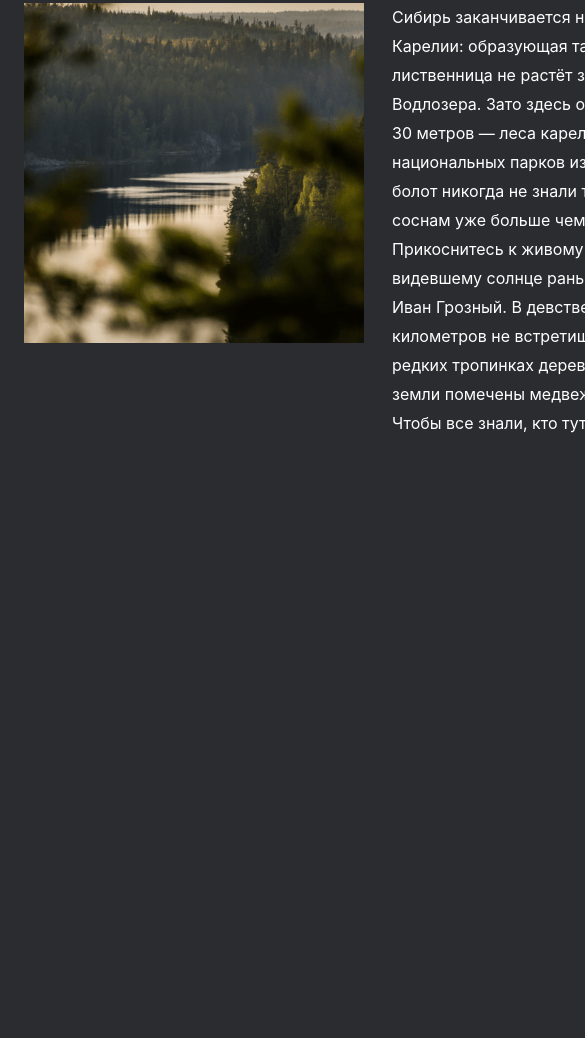
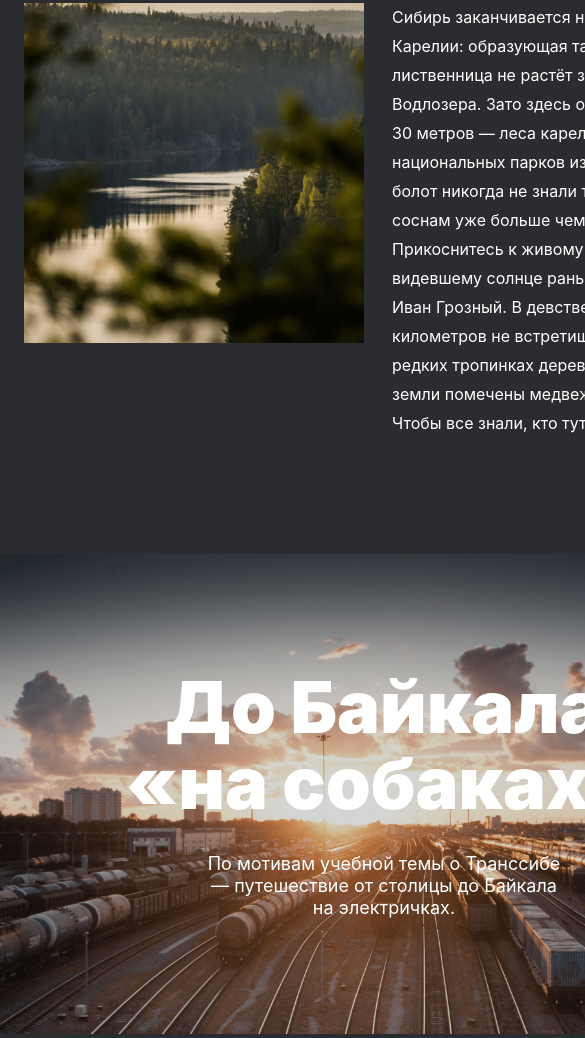
Before and after one commit to Bushkovskii/russian-travel, a plain HTML site: page index.html in a window 390 px wide. Shown: the part 4684-5722 px from the top of the page, 585 px wide, since content can reach past the window. Before the commit the page ends 5238 px from the top, so only its background shows below. Drawn offline with Linux system fonts and the light colour scheme.

Commit message:
Блок cover завершен

```diff
--- /dev/null
+++ b/blocks/cover/__background/cover__background.css
@@ -0,0 +1,23 @@
+.cover__background {
+  width: 1184px;
+  background-color: #2A2C2F;
+  opacity: 0.8;
+}
+
+@media screen and (max-width: 1024px) {
+  .cover__background {
+    max-width: 1024px;
+  }
+}
+
+@media screen and (max-width: 768px) {
+  .cover__background {
+    max-width: 768px;
+  }
+}
+
+@media screen and (max-width: 320px) {
+  .cover__background {
+    max-width: 320px;
+  }
+}
--- /dev/null
+++ b/blocks/cover/__subtitle/cover__subtitle.css
@@ -0,0 +1,18 @@
+.cover__subtitle {
+  font-family: 'Inter';
+  font-size: 18px;
+  line-height: 22px;
+  text-align: center;
+  color: #ffffff;
+  width: 360px;
+  margin: 32px auto 0 auto;
+}
+
+@media screen and (max-width: 320px) {
+  .cover__subtitle {
+    margin-top: 16px;
+    width: 288px;
+    font-size: 14px;
+    line-height: 16px;
+  }
+}
--- /dev/null
+++ b/blocks/cover/__text/cover__text.css
@@ -0,0 +1,28 @@
+.text {
+  width: 560px;
+  position: absolute;
+  top: 245px;
+  left: 312px;
+}
+
+@media screen and (max-width: 1024px) {
+  .text{
+    top: 195px;
+    left: 232px;
+  }
+}
+
+@media screen and (max-width: 768px) {
+  .text {
+    top: 115px;
+    left: 104px;
+  }
+}
+
+@media screen and (max-width: 320px) {
+  .text {
+    width: 288px;
+    top: 33px;
+    left: 16px;
+  }
+}
--- /dev/null
+++ b/blocks/cover/__title/cover__title.css
@@ -0,0 +1,16 @@
+.cover__title {
+  font-family: 'Inter';
+  font-weight: 900;
+  font-size: 72px;
+  line-height: 76px;
+  text-align: center;
+  color: #ffffff;
+  margin: 0 auto;
+}
+
+@media screen and (max-width: 320px) {
+  .cover__title {
+    font-size: 32px;
+    line-height: 35px;
+  }
+}
--- /dev/null
+++ b/blocks/cover/cover.css
@@ -0,0 +1,15 @@
+.cover {
+  max-width: 1280px;
+  /*background-image: url(../../images/cover/__background.png);
+  background-size: cover;
+  box-sizing: border-box;*/
+  margin: 0 48px 0 48px;
+  background-repeat: no-repeat;
+  position: relative;
+}
+
+@media screen and (max-width: 1024px) {
+  .cover{
+    margin: 0;
+  }
+}
--- a/index.html
+++ b/index.html
@@ -158,6 +158,15 @@
         </div>
       </div>
     </section>
+    <section class="cover">
+      <img class="cover__background" src="images/cover/__background.png" alt="">
+      <div class="text">
+        <h2 class="cover__title">До Байкала «на собаках»</h2>
+        <p class="cover__subtitle">По мотивам учебной темы о Транссибе — путешествие от столицы до Байкала на
+          электричках.
+        </p>
+      </div>
+    </section>
   </main>
 </body>
 
--- a/pages/index.css
+++ b/pages/index.css
@@ -38,3 +38,11 @@
 @import url(../blocks/places/__link/places__link.css);
 @import url(../blocks/places/__image/places__image.css);
 @import url(../blocks/places/__text/places__text.css);
+
+/*COVER*/
+@import url(../blocks/cover/cover.css);
+@import url(../blocks/cover/__text/cover__text.css);
+@import url(../blocks/cover/__title/cover__title.css);
+@import url(../blocks/cover/__subtitle/cover__subtitle.css);
+/*@import url(../blocks/cover/__overlay/cover__overlay.css);*/
+@import url(../blocks/cover/__background/cover__background.css);
```
Also changed, not shown: images/cover/__background.png (added).
